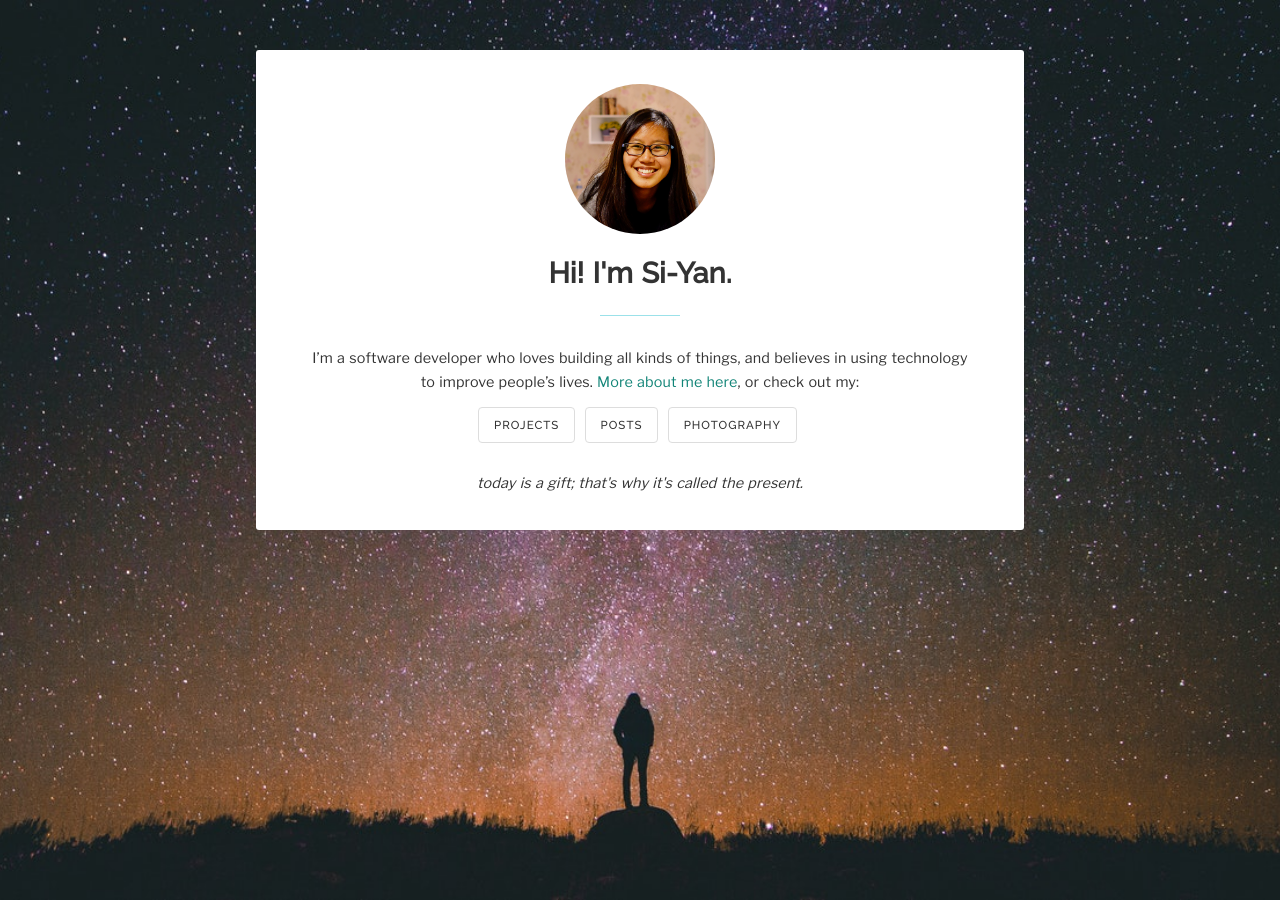
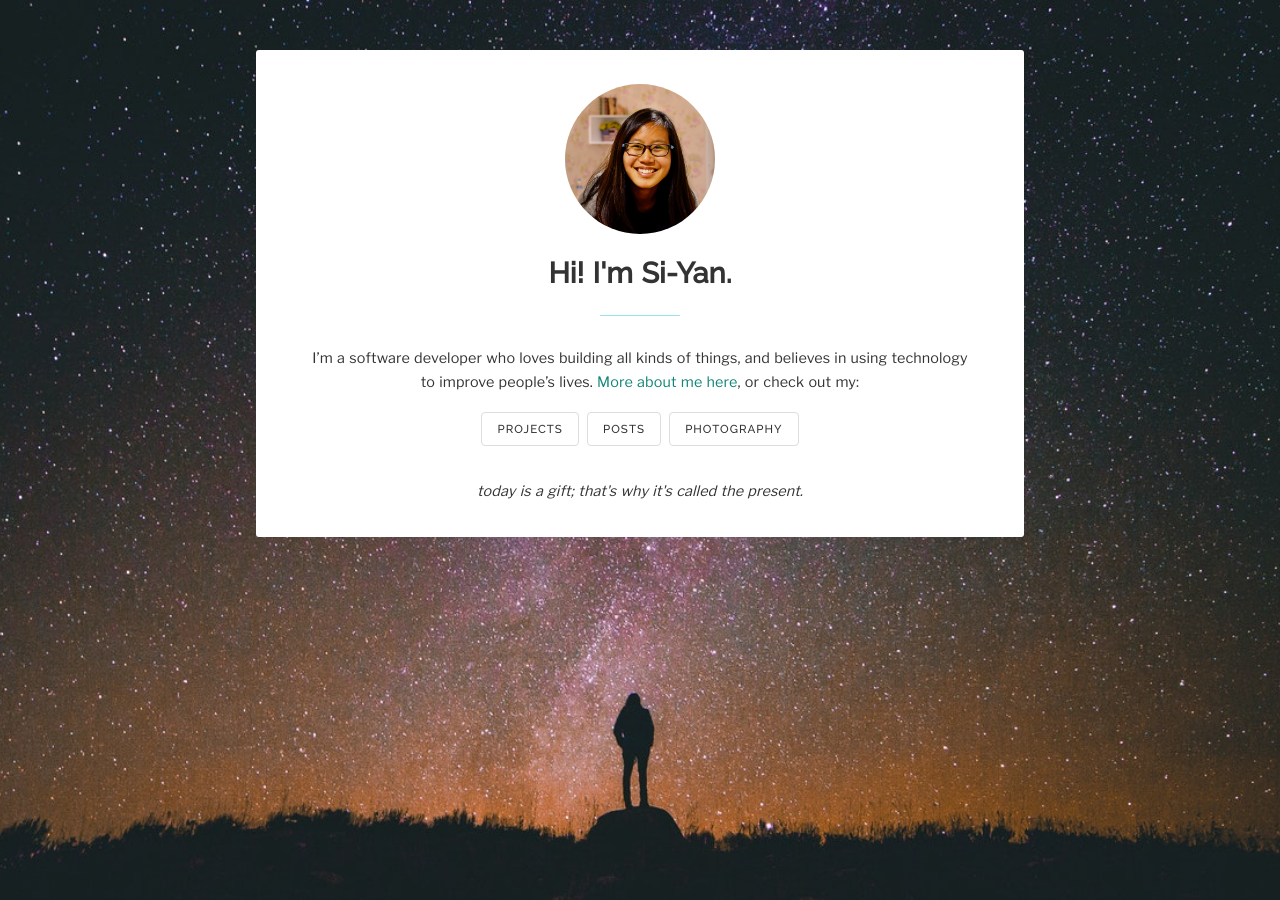
Before and after one commit to siyant/siyant.github.io, a Jekyll site: the page built from index.md, in a window 1280 px wide. Built offline with Jekyll 4.4.1, drawn with Linux system fonts in a browser that asks for light colours; nearby versions of some CDN libraries; comment, search, counter and statistics services are not loaded.

Commit message:
Fix layout for mobile and general styling improvements

```diff
--- a/_sass/main.scss
+++ b/_sass/main.scss
@@ -30,7 +30,7 @@
   background-attachment: fixed;
   background-position: center bottom;
   width: 100%;
-  min-width: 400px;
+  min-width: 300px;
   height: 100%;
   font-size: 0.9em;
 }
@@ -44,38 +44,13 @@
   width: 100%;
   min-height: 100%;
   display: grid;
-  grid-template-rows: 50px min-content min-content minmax(150px, auto);
+  grid-template-rows: 50px min-content min-content minmax(200px, auto);
   grid-template-columns: 100%;
   grid-template-areas:
     "."
     "n"
     "c"
     ".";
-}
-
-@media (min-width: 36em) {
-  .wrapper {
-    grid-template-columns: auto minmax(400px, 75%) auto;
-    grid-template-areas:
-      ". . ."
-      ". n ."
-      ". c ."
-      ". . .";
-
-    &.home {
-      grid-template-columns: auto minmax(400px, 60%) auto;
-    }
-  }
-}
-
-@media (min-width: 80em) {
-  .wrapper {
-    grid-template-columns: auto 960px auto;
-
-    &.home {
-      grid-template-columms: auto 768px auto;
-    }
-  }
 }
 
 .content-block {
@@ -87,12 +62,42 @@
   color: #333;
   width: 100%;
   margin: 0 auto;
-  padding: 20px 50px;
+  padding: 20px;
   box-sizing: border-box;
-  border-radius: 3px;
+  border-radius: 0 0 3px 3px;
 
   &.home {
     text-align: center;
+    border-radius: 3px;
+  }
+}
+
+@media (min-width: 36em) {
+  .wrapper {
+    grid-template-columns: auto minmax(300px, 75%) auto;
+    grid-template-areas:
+      ". . ."
+      ". n ."
+      ". c ."
+      ". . .";
+
+    &.home {
+      grid-template-columns: auto minmax(300px, 60%) auto;
+    }
+  }
+
+  .content-block {
+    padding: 20px 50px;
+  }
+}
+
+@media (min-width: 80em) {
+  .wrapper {
+    grid-template-columns: auto 960px auto;
+
+    &.home {
+      grid-template-columms: auto 768px auto;
+    }
   }
 }
 
@@ -158,15 +163,16 @@
   border-radius: 4px;
   background-color: transparent;
   color: inherit;
-  padding: 10px 15px;
+  padding: 4px 15px;
   font-family: Raleway;
   text-transform: uppercase;
   font-weight: 500;
   letter-spacing: 1px;
   font-size: 0.8em;
-  line-height: 3;
-  margin: 0 5px 0 0;
   white-space: nowrap;
+  margin: 4px 2px;
+  white-space: nowrap;
+  display: inline-block;
 
   &:nth-of-type(5n + 1):hover {
     border-color: #9be1e9;
@@ -202,7 +208,8 @@
     color: #fff;
     margin: 0 10px;
     padding: 0;
-    display: inline-block;
+    line-height: 3;
+    height: 36px;
     &.home {
       float: right;
     }
@@ -338,7 +345,7 @@
   display: block;
   position: relative;
   text-align: center;
-  padding-bottom: 40px;
+  margin-bottom: 40px;
 
   .img {
     filter: brightness(70%);
@@ -354,12 +361,16 @@
 
   h1 {
     position: absolute;
-    top: 20%;
+    top: 50%;
+    transform: translateY(-50%);
+    margin: 0;
     font-size: 2em;
     line-height: 1.25em;
     width: 100%;
     font-weight: bold;
     color: #fff;
     text-shadow: 1px 1px 5px #666;
+    padding: 20px;
+    box-sizing: border-box;
   }
 }
```
